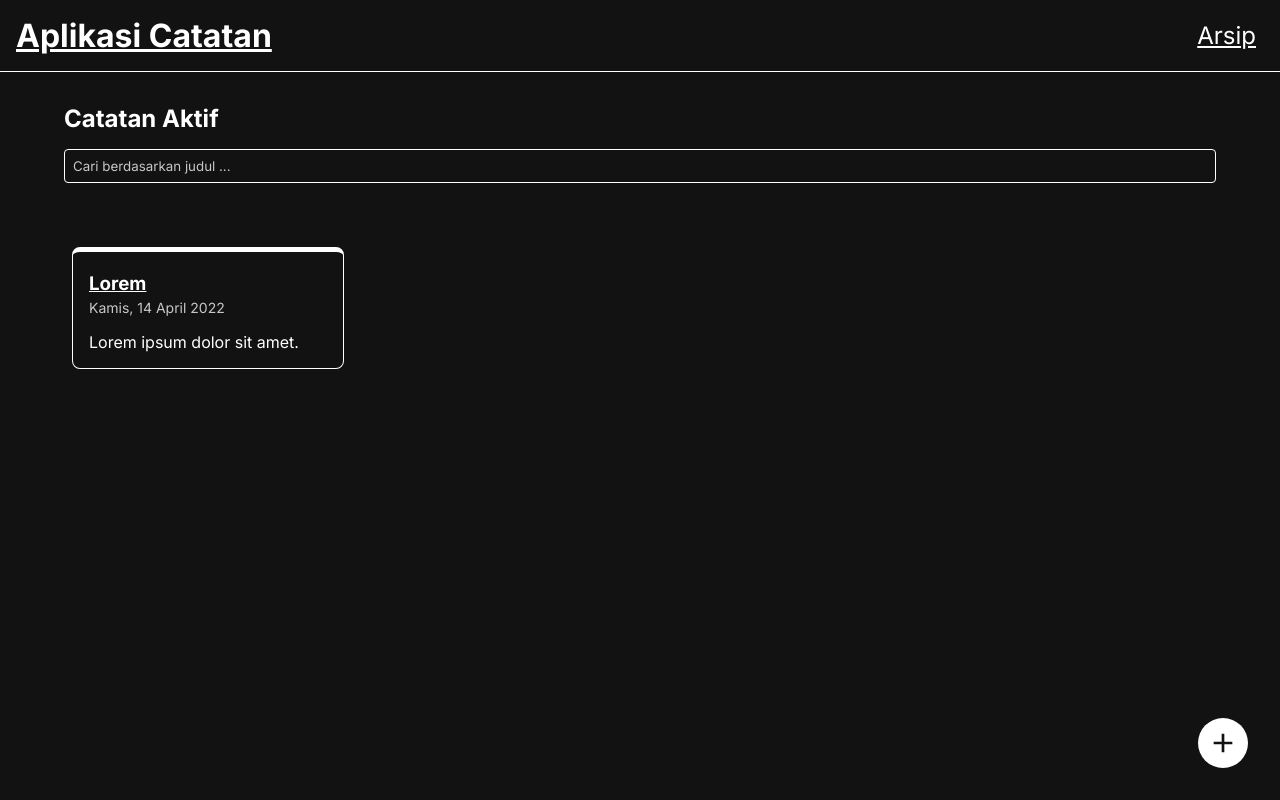
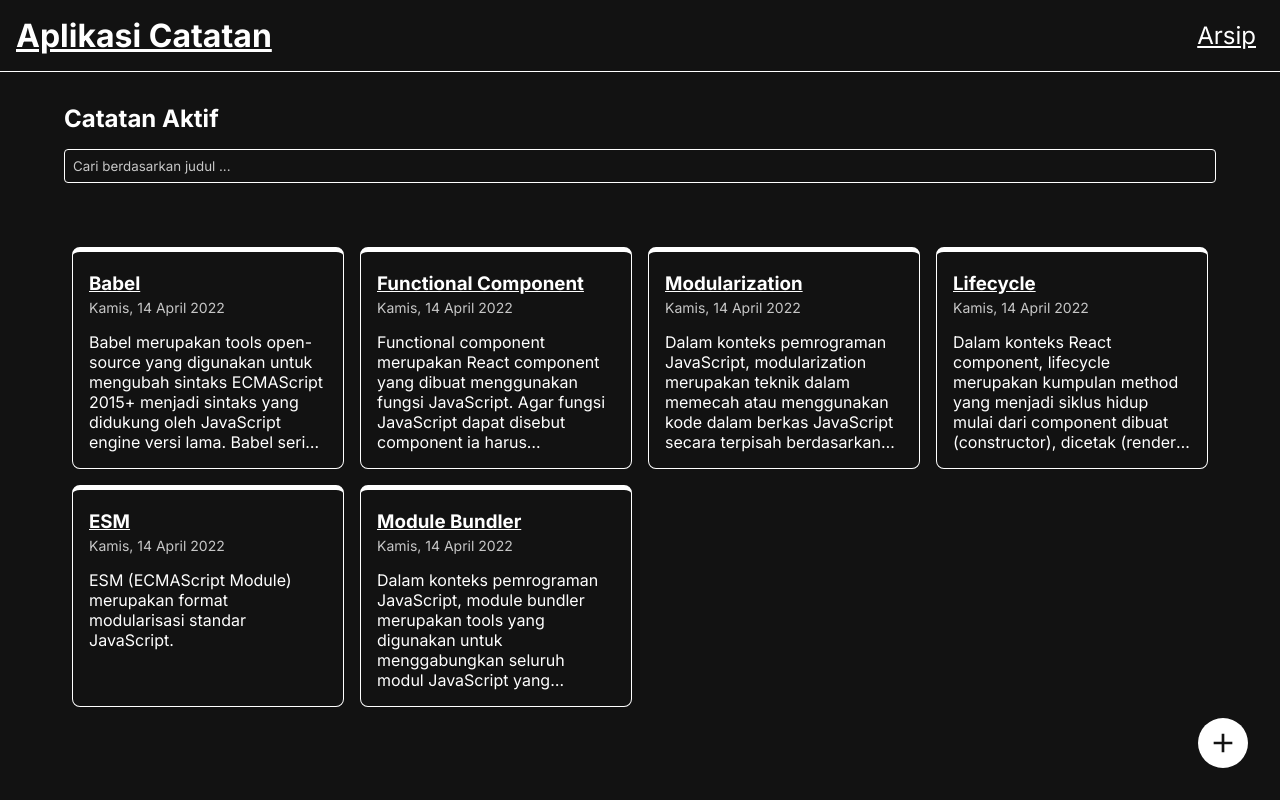
Before and after one commit to hawariMuflihMunte/react-jsx, a React (Vite) app in the folder personal-notes-app-starter/: page / in a window 1280 px wide. Built offline with nearby package versions, Linux system fonts and the light colour scheme.

Commit message:
Apply data filtering in Homepage

```diff
--- a/personal-notes-app-starter/src/pages/HomePage.jsx
+++ b/personal-notes-app-starter/src/pages/HomePage.jsx
@@ -1,6 +1,10 @@
+import { NoteItem } from '../components/NoteItem';
+import { getAllNotes } from '../utils/local-data';
 import { Link } from 'react-router-dom';
 
 export function HomePage() {
+  const notes = getAllNotes().filter((note) => note.archived != true);
+
   return (
     <section className='homepage'>
       <h2>Catatan Aktif</h2>
@@ -8,13 +12,15 @@ export function HomePage() {
         <input type="text" placeholder='Cari berdasarkan judul ...' />
       </section>
       <section className='notes-list'>
-        <article className='note-item'>
-          <h3 className='note-item__title'>
-            <Link to='/details/12'>Lorem</Link>
-          </h3>
-          <p className='note-item__createdAt'>Kamis, 14 April 2022</p>
-          <p className='note-item__body'>Lorem ipsum dolor sit amet.</p>
-        </article>
+        {notes.map((note) => (
+          <NoteItem
+            key={note.id}
+            id={note.id}
+            title={note.title}
+            createdAt={note.createdAt}
+            body={note.body}
+          />
+        ))}
       </section>
       <div className='homepage__action'>
         <button className='action' type='button' title='tambah'>
```
